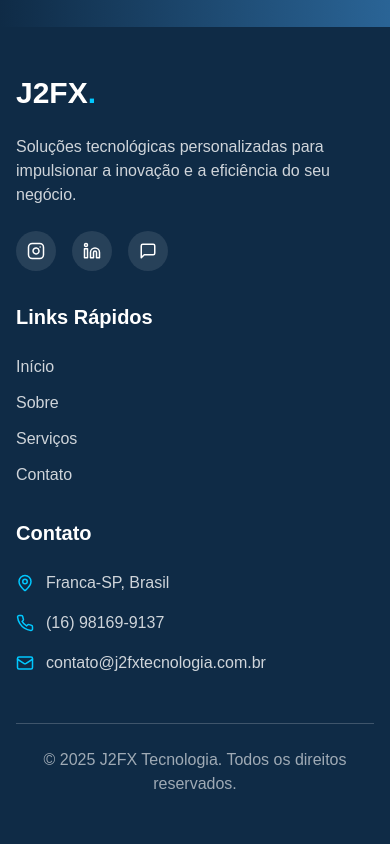
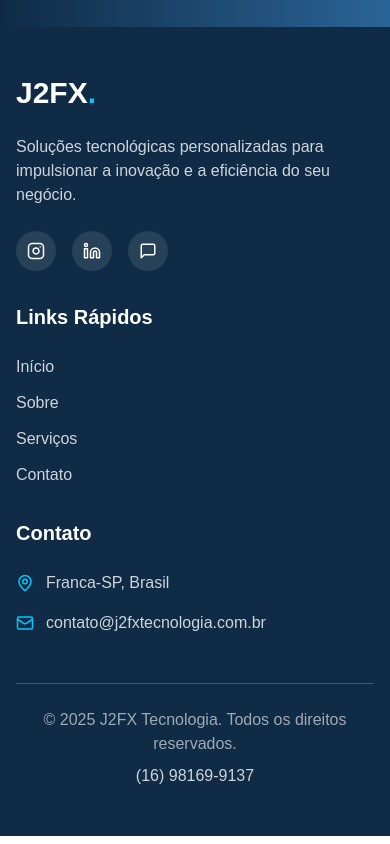
Before and after one commit to J2FX/j2fx-tech-solutions, a React (Vite) app: page / in a window 390 px wide. Shown: the part 5425-6269 px from the top of the page. Built offline with nearby package versions, Linux system fonts and the light colour scheme; a web font is replaced by a local one.

Commit message:
Remove phone numbers from contact section
Remove phone numbers from the contact section and leave them at the end.

```diff
--- a/src/components/Footer.tsx
+++ b/src/components/Footer.tsx
@@ -1,5 +1,5 @@
 
-import { MapPin, Mail, Phone, MessageSquare, Instagram, Linkedin } from 'lucide-react';
+import { MapPin, Mail, Instagram, Linkedin, MessageSquare } from 'lucide-react';
 
 const Footer = () => {
   const currentYear = new Date().getFullYear();
@@ -76,12 +76,6 @@ const Footer = () => {
                 </span>
               </li>
               <li className="flex items-center gap-3">
-                <Phone className="text-j2fx-accent flex-shrink-0" size={18} />
-                <span className="text-white/80">
-                  (16) 98169-9137
-                </span>
-              </li>
-              <li className="flex items-center gap-3">
                 <Mail className="text-j2fx-accent flex-shrink-0" size={18} />
                 <span className="text-white/80">
                   contato@j2fxtecnologia.com.br
@@ -93,6 +87,7 @@ const Footer = () => {
 
         <div className="border-t border-white/20 mt-12 pt-6 text-center text-white/60">
           <p>&copy; {currentYear} J2FX Tecnologia. Todos os direitos reservados.</p>
+          <p className="mt-2 text-white/80">(16) 98169-9137</p>
         </div>
       </div>
     </footer>
```
